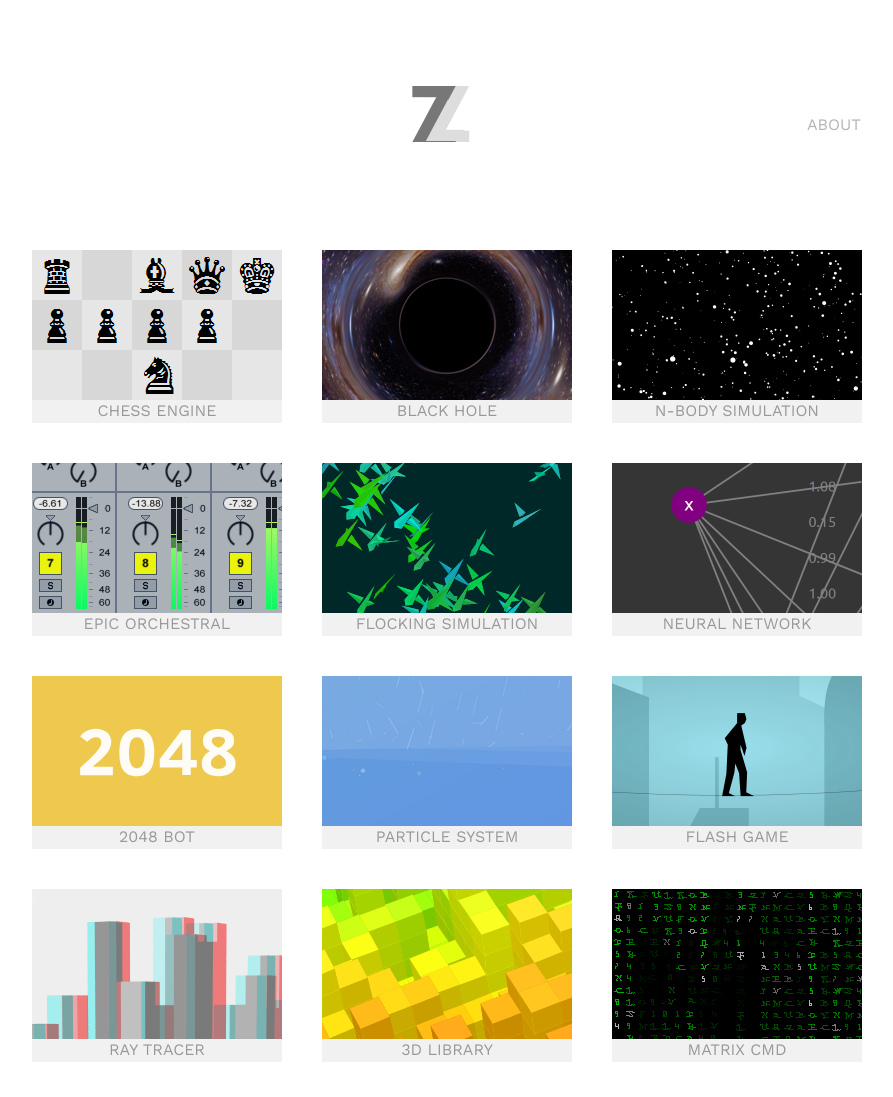
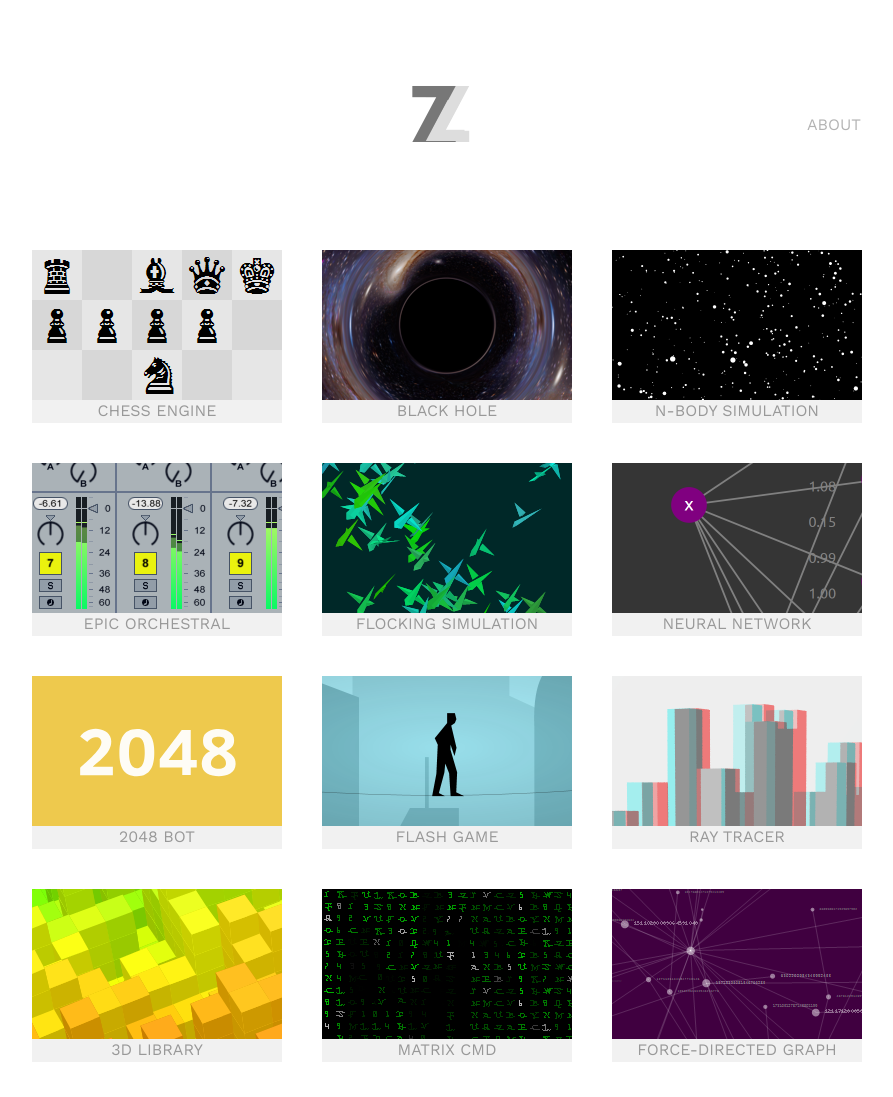
Before and after one commit to zongzhengli/zongzhengli.github.io, a plain HTML site: page index.html in a window 1280 px wide. Shown: the top 1097 px of the page, without its empty margins (193-1086 px from the left). Drawn offline with nearby package versions, Linux system fonts and the light colour scheme.

Commit message:
Remove particle system

```diff
--- a/index.html
+++ b/index.html
@@ -51,10 +51,6 @@
                 <img src="img/2048-0.png"/>
                 <p>2048 BOT</p>
             </a>
-            <a class="start-hidden" target="_blank" href="https://zongzhengli.github.io/rain">
-                <img src="img/rain-0.png"/>
-                <p>PARTICLE SYSTEM</p>
-            </a>
             <a class="start-hidden" target="_blank" href="res/Threads.html">
                 <img src="img/threads-0.png"/>
                 <p>FLASH GAME</p>
```
